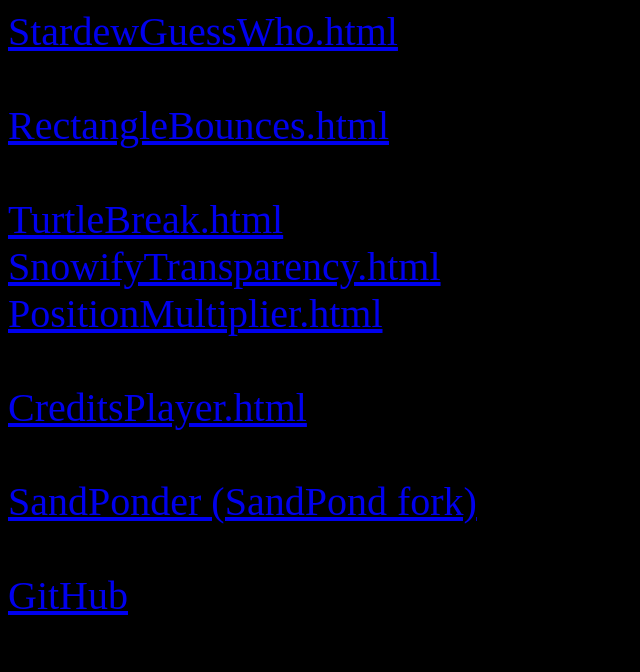
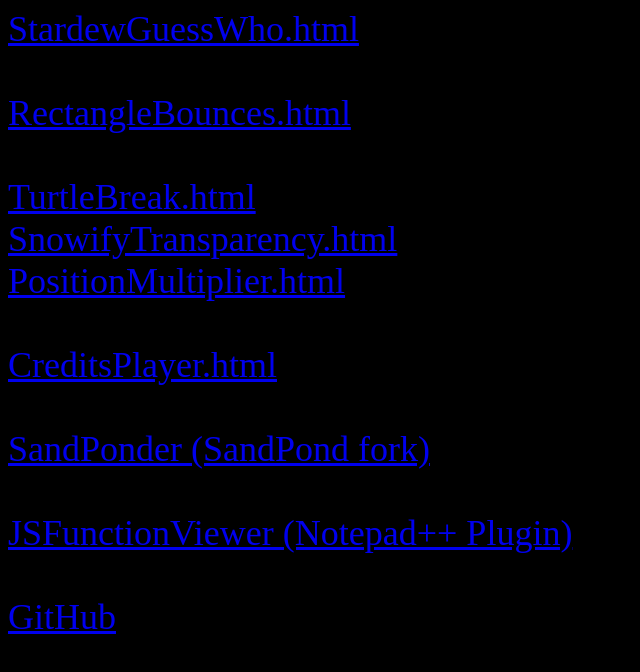
Before and after one commit to soverthe/soverthe.github.io, a plain HTML site: page index.html in a window 1280 px wide. Shown: the whole page, without its empty margins (0-640 px from the left). Drawn offline with Linux system fonts and the light colour scheme.

Commit message:
Added ff and JSFunctionVIewer link

```diff
--- a/index.html
+++ b/index.html
@@ -7,7 +7,7 @@
    <style>
 	body {
 		background-color: #000000;
-		font-size: 40px;
+		font-size: 36px;
 
 		color: #EEEEEE;
 	}
@@ -26,6 +26,8 @@
 
   <a href="https://github.com/davidsover/SandPonder">SandPonder (SandPond fork)</a><br><br>
 
+  <a href="https://github.com/davidsover/nppJSFunctionViewer">JSFunctionViewer (Notepad++ Plugin)</a><br><br>
+
   <a href="https://github.com/davidsover/davidsover.github.io">GitHub</a><br>
   <script>
 
```
Also changed, not shown: 1 other file.
